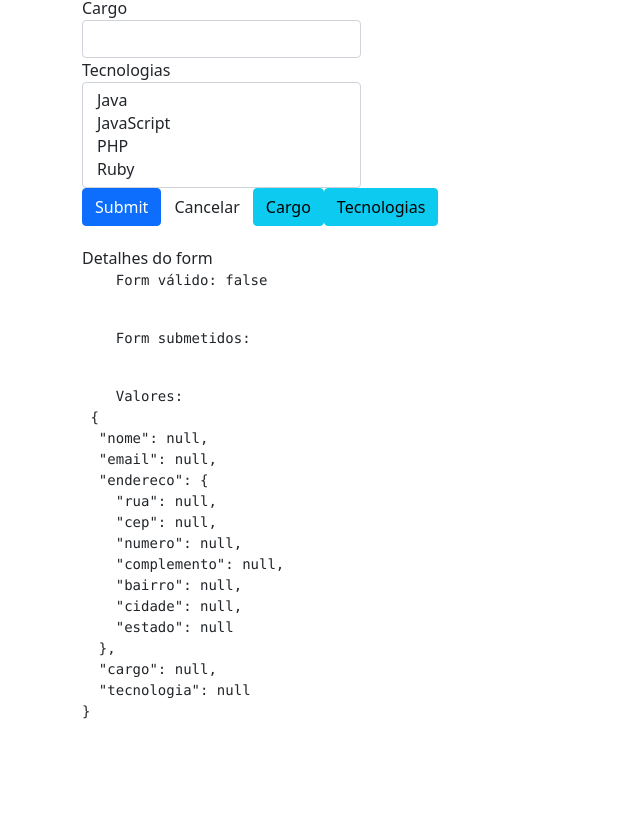
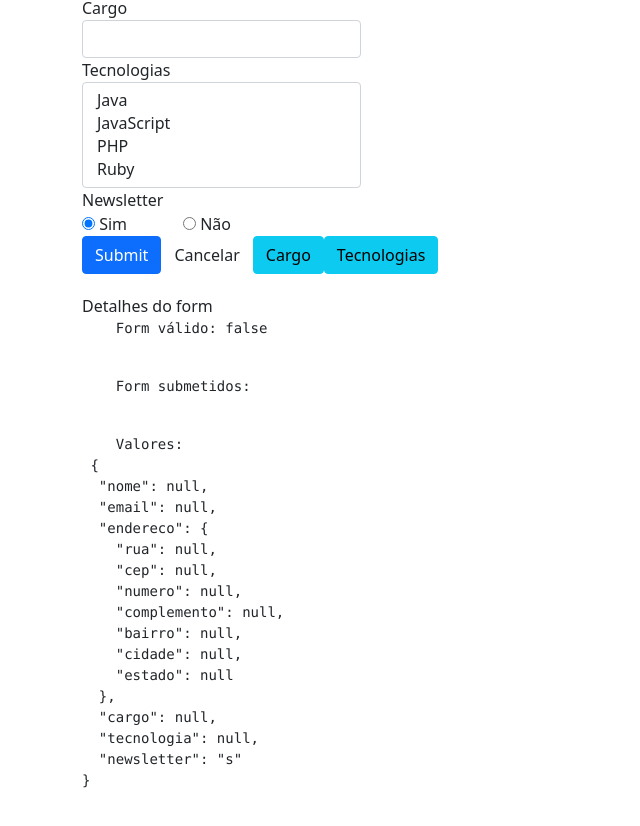
Before and after one commit to luanpoppe/loiane-angular-01, an Angular app: page /dataForm in a window 1280 px wide. Shown: the part 370-1196 px from the top of the page, without its empty margins (0-640 px from the left). Before the commit the page ends 1129 px from the top, so only its background shows below. Built offline with nearby package versions, Linux system fonts and the light colour scheme.

Commit message:
Terminei a aula ‘Formulários reativos: Radio Button (Botão do tipo Rádio)’

```diff
--- a/src/app/data-form/data-form.component.html
+++ b/src/app/data-form/data-form.component.html
@@ -197,6 +197,22 @@
         </option>
       </select>
     </div>
+
+    <div class="col-3" [ngClass]="aplicaCssErro('endereco.newsletter')">
+      <label for="newsletter" class="control-label"> Newsletter </label>
+      <div id="newsletter" class="row">
+        <div class="col-4" *ngFor="let item of newsletterOp">
+          <label class="radio-inline">
+            <input
+              [value]="item.valor"
+              type="radio"
+              formControlName="newsletter"
+            />
+            {{ item.desc }}
+          </label>
+        </div>
+      </div>
+    </div>
   </div>
 
   <button type="submit" class="btn btn-primary">Submit</button>
--- a/src/app/data-form/data-form.component.ts
+++ b/src/app/data-form/data-form.component.ts
@@ -6,7 +6,7 @@ import {
   FormBuilder,
   Validators,
 } from '@angular/forms';
-import { Observable, map } from 'rxjs';
+import { map } from 'rxjs';
 import { DropdownService } from '../shared/services/dropdown.service';
 import { EstadoBr } from '../shared/models/estado-br.model';
 import { ConsultaCepService } from '../shared/services/consulta-cep.service';
@@ -21,6 +21,7 @@ export class DataFormComponent implements OnInit {
   estados!: any;
   cargos!: any[];
   tecnologias!: any[];
+  newsletterOp!: any[];
 
   constructor(
     private dropdownService: DropdownService,
@@ -41,6 +42,8 @@ export class DataFormComponent implements OnInit {
 
     this.tecnologias = this.dropdownService.getTecnologias();
 
+    this.newsletterOp = this.dropdownService.getNewsletter();
+
     this.formulario = this.formBuilder.group({
       nome: [null, Validators.required],
       email: [null, [Validators.required, Validators.email]],
@@ -57,6 +60,7 @@ export class DataFormComponent implements OnInit {
 
       cargo: [null],
       tecnologia: [null],
+      newsletter: ['s'],
     });
   }
 
--- a/src/app/shared/services/dropdown.service.ts
+++ b/src/app/shared/services/dropdown.service.ts
@@ -29,4 +29,17 @@ export class DropdownService {
       { nome: 'ruby', desc: 'Ruby' },
     ];
   }
+
+  getNewsletter() {
+    return [
+      {
+        valor: 's',
+        desc: 'Sim',
+      },
+      {
+        valor: 'n',
+        desc: 'Não',
+      },
+    ];
+  }
 }
```
